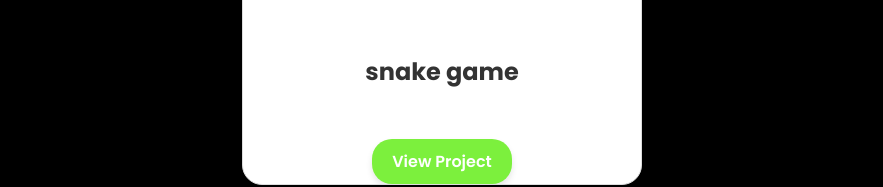
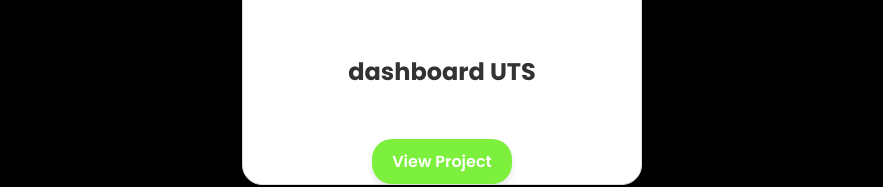
Before and after one commit to fachrihasan15/fachrihasan15_, a plain HTML site: page index.html in a window 1280 px wide. Shown: the part 2030-2217 px from the top of the page, without its empty margins (198-1081 px from the left). Drawn offline with nearby package versions, Linux system fonts and the light colour scheme.

Commit message:
Update index.html

```diff
--- a/index.html
+++ b/index.html
@@ -86,7 +86,7 @@
             </div>
             <div class="project-item">
                 <img src="db.png" alt="Project 4">
-                <h3>snake game</h3>
+                <h3>dashboard UTS</h3>
                 <p></p>
                 <a href="https://pacricasan.github.io/WEB/" target="_blank">View Project</a>
             </div>
```
